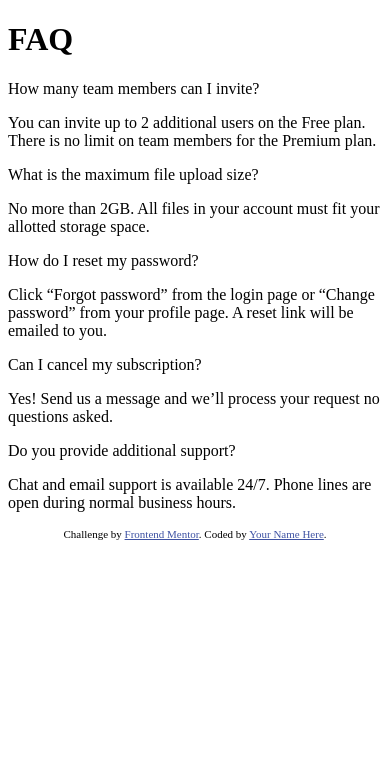
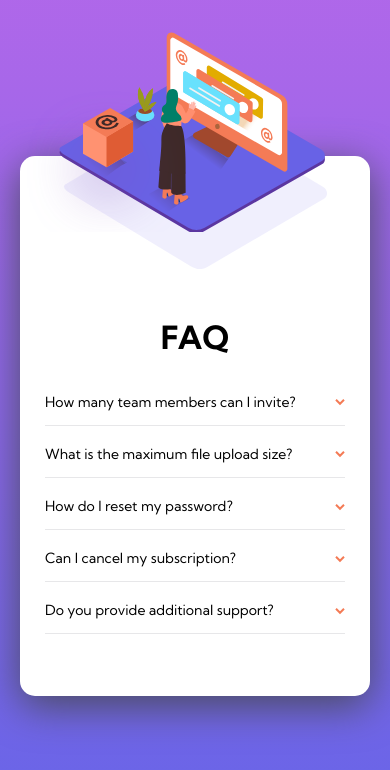
Before and after one commit to vishalnirmal/FAQ-Accordion-Card, a plain HTML site: page index.html in a window 390 px wide. Drawn offline with Linux system fonts and the light colour scheme.

Commit message:
added mobile version

```diff
--- a/index.html
+++ b/index.html
@@ -5,7 +5,7 @@
   <meta name="viewport" content="width=device-width, initial-scale=1.0"> <!-- displays site properly based on user's device -->
 
   <link rel="icon" type="image/png" sizes="32x32" href="./images/favicon-32x32.png">
-
+  <link rel="stylesheet" href="./styles.css">
   <title>Frontend Mentor | FAQ Accordion Card</title>
 
   <!-- Feel free to remove these styles or customise in your own stylesheet 👍 -->
@@ -15,54 +15,57 @@
   </style>
 </head>
 <body>
-  <div class="card">
+  <div class="accordian">
     <div class="image-section">
+      <img class="box" src="./images/illustration-box-desktop.svg" alt="img">
+      <div class="mobile-img">
+
+      </div>
     </div>
     <div class="faq-section">
-      <h1 class='heading'>FAQ</h1>
-      <div class="item">
-        <div class="question-area">
-          <p class="question">How many team members can I invite?</p>
-          <span class='arrow'></span>
+      <h1 class="faq-header">FAQ</h1>
+      <div class="faq">
+        <div class="question-section">
+          <h3 class="question">How many team members can I invite?</h3>
+          <span><img src="./images/icon-arrow-down.svg" alt=""></span>
         </div>
-        <p class="answer">You can invite up to 2 additional users on the Free plan. There is no limit on
-          team members for the Premium plan.</p>
+        <p class="answer">You can invite up to 2 additional users on the Free plan. There is no limit on team members for the Premium plan.</p>
       </div>
-      <div class="item">
-        <div class="question-area">
-          <p class="question">What is the maximum file upload size?</p>
-          <span class='arrow'></span>
+      <div class="faq">
+        <div class="question-section">
+          <h3 class="question">What is the maximum file upload size?</h3>
+          <span><img src="./images/icon-arrow-down.svg" alt=""></span>
         </div>
         <p class="answer">No more than 2GB. All files in your account must fit your allotted storage space.</p>
       </div>
-      <div class="item">
-        <div class="question-area">
-          <p class="question">How do I reset my password?</p>
-          <span class='arrow'></span>
+      <div class="faq">
+        <div class="question-section">
+          <h3 class="question">How do I reset my password?</h3>
+          <span><img src="./images/icon-arrow-down.svg" alt=""></span>
         </div>
-        <p class="answer">Click “Forgot password” from the login page or “Change password” from your profile page.
-          A reset link will be emailed to you.</p>
+        <p class="answer">Click “Forgot password” from the login page or “Change password” from your profile page. A reset link will be emailed to you.</p>
       </div>
-      <div class="item">
-        <div class="question-area">
-          <p class="question">Can I cancel my subscription?</p>
-          <span class='arrow'></span>
+      <div class="faq">
+        <div class="question-section">
+          <h3 class="question">Can I cancel my subscription?</h3>
+          <span><img src="./images/icon-arrow-down.svg" alt=""></span>
         </div>
         <p class="answer">Yes! Send us a message and we’ll process your request no questions asked.</p>
       </div>
-      <div class="item">
-        <div class="question-area">
-          <p class="question">Do you provide additional support?</p>
-          <span class='arrow'></span>
+      <div class="faq">
+        <div class="question-section">
+          <h3 class="question">Do you provide additional support?</h3>
+          <span><img src="./images/icon-arrow-down.svg" alt=""></span>
         </div>
         <p class="answer">Chat and email support is available 24/7. Phone lines are open during normal business hours.</p>
       </div>
     </div>
   </div>
 
-  <div class="attribution">
+  <!-- <div class="attribution">
     Challenge by <a href="https://www.frontendmentor.io?ref=challenge" target="_blank">Frontend Mentor</a>.
     Coded by <a href="#">Your Name Here</a>.
-  </div>
+  </div> -->
+  <script src="./index.js"></script>
 </body>
 </html>
--- /dev/null
+++ b/index.js
@@ -0,0 +1,12 @@
+const questions = document.querySelectorAll(".question-section")
+    questions.forEach((question) => question.addEventListener("click", () =>{
+
+        if(question.parentNode.classList.contains("active")){
+            question.parentNode.classList.toggle("active")
+        }
+    else{
+    questions.forEach(question => question.parentNode.classList.remove("active"))
+    question.parentNode.classList.add("active")
+        }
+
+    }))
--- /dev/null
+++ b/styles.css
@@ -0,0 +1,115 @@
+@import url('https://fonts.googleapis.com/css2?family=Kumbh+Sans:wght@400;700&display=swap');
+body{
+    font-size: 12px;
+    font-family: 'Kumbh Sans', sans-serif;
+    background-image: linear-gradient(hsl(273, 75%, 66%), hsl(240, 73%, 65%));
+    background-repeat: no-repeat;
+    margin: 15.4% 0;
+}
+.accordian{
+    background-color: #fff;
+    width: 850px;
+    height: 460px;
+    margin: auto;
+    border-radius: 15px;
+    display: grid;
+    grid-template-columns: 1fr 1fr;
+    column-gap: 10px;
+    background-image: url("./images/bg-pattern-desktop.svg");
+    background-repeat: no-repeat;
+    background-size: 85%;
+    background-position: -385px -165px;
+    box-shadow: 0px 10px 40px hsl(237, 12%, 33%);
+}
+.image-section{
+    background-image: url("./images/illustration-woman-online-desktop.svg");
+    background-repeat: no-repeat;
+    background-position: -60px;
+    background-size: 96%;
+}
+.box{
+    width: 150px;
+    position: relative;
+    top: 190px;
+    left: -75px;
+}
+.faq-section{
+    margin: 55px 85px 20px 20px;
+}
+.faq-header{
+    color: black;
+    font-weight: 700;
+    font-size: 2rem;
+}
+.mobile-img{
+    display: none;
+}
+.faq{
+    border-bottom: 1px solid hsl(240, 5%, 91%);
+    margin-bottom: 5px;
+}
+.question-section{
+    display: flex;
+    justify-content: space-between;
+    align-items: center;
+}
+.question-section:hover{
+    cursor: pointer;
+}
+.question{
+    font-weight: 400;
+}
+.answer{
+    display: none;
+    font-weight: 400;
+    margin: 0 15px 10px 0;
+    font-size: 0.75rem;
+    color: hsl(240, 6%, 50%);
+    line-height: 1.5;
+}
+.active .question{
+    color: black;
+    font-weight: 700;
+}
+.active img{
+    transform: rotate(180deg);
+    transition: 0.2s;
+}
+.active > .answer{
+    display: block;
+}
+@media (max-width: 1024px){
+    .accordian{
+        width: 350px;
+        height: 540px;
+        margin: 40% auto;
+        grid-template-columns: 1fr;
+        grid-template-rows: 1fr 1fr;
+    }
+    .box{
+        display: none;
+    }
+    .image-section{
+        background-image: url("./images/bg-pattern-mobile.svg");
+        background-repeat: no-repeat;
+        background-size: 75%;
+        background-position: center -1px;
+    }
+    .mobile-img{
+        display: block;
+        background-image: url("./images/illustration-woman-online-mobile.svg");
+        background-repeat: no-repeat;
+        background-size: 85%;
+        height: 200px;
+        position: relative;
+        top: -46%;
+        left: 2%;
+    }
+    .faq-section{
+        margin: -130px 25px 10px;
+    }
+    .faq-header{
+        text-align: center;
+    }
+
+}
```
